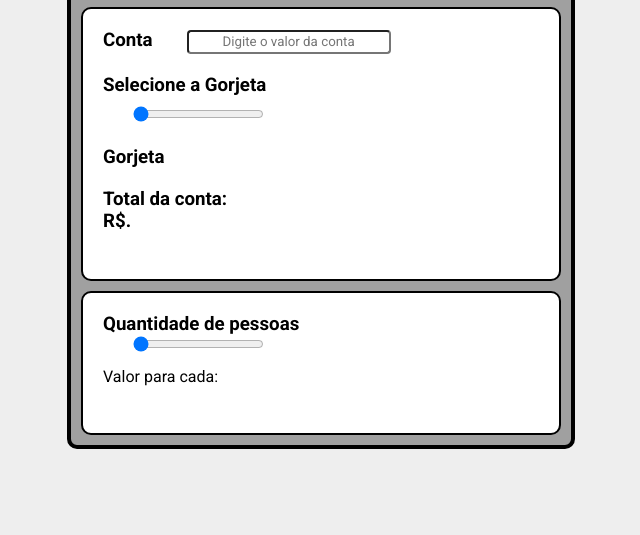
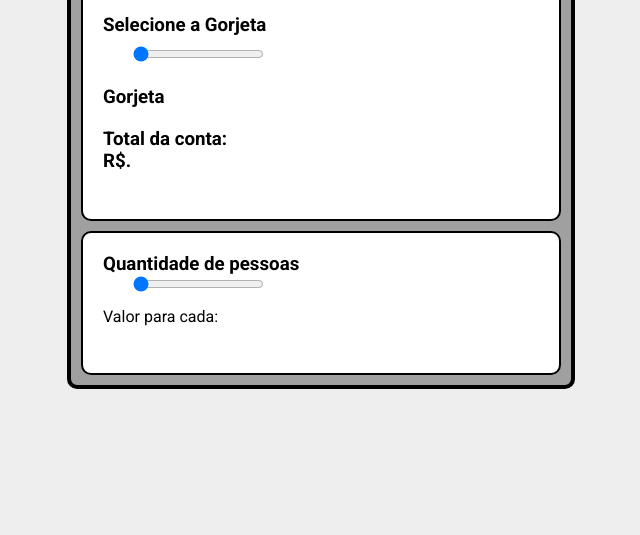
Before and after one commit to Leandrohenriq/calculadora-de-gorjeta, a plain HTML site: page index.html in a window 1280 px wide. Shown: the part 265-800 px from the top of the page, without its empty margins (319-959 px from the left). Drawn offline with Linux system fonts and the light colour scheme.

Commit message:
Corrigindo detalhes

```diff
--- a/index.html
+++ b/index.html
@@ -11,6 +11,7 @@
     <link rel="shortcut icon" href="calculadora.png" type="image/x-icon">
 </head>
 <body>
+    <div id="centralizar">
         <main oninput="update()">
             <h1>Calculadora de Gorjeta</h1>
             <div class="div1">
@@ -42,6 +43,7 @@
                 </div>
             </div>
         </main>
+    </div>
 
     <script src="index.js"></script>
 </body>
--- a/style.css
+++ b/style.css
@@ -8,12 +8,20 @@ body{
     background-color: rgba(141, 141, 141, 0.145);
 }
 
+#centralizar{
+    width: 100%;
+    height: 98vh;
+    position: absolute;
+}
+
 main{
     width: 500px;
+    position: relative;
+    top: 50%;
+    left: 50%;
+    transform: translate(-50%, -50%);
     border: 4px solid black;
     border-radius: 10px;
-    margin: auto;
-    margin-top: 190px;
     background-color: rgba(0, 0, 0, 0.329);
 }
 
```
Lines whose indentation alone changed are shown as unchanged.
